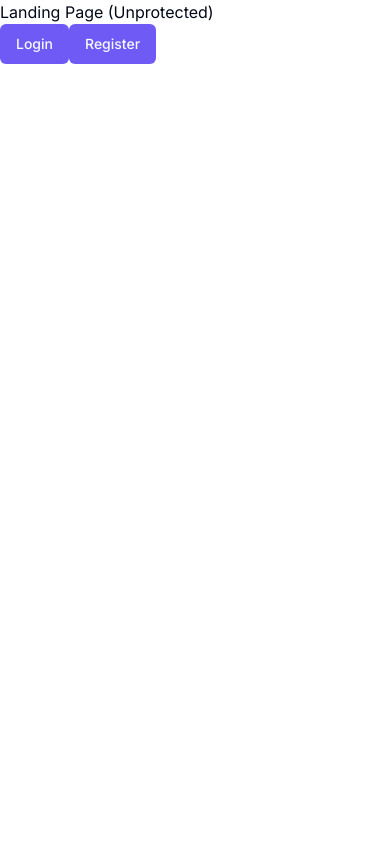
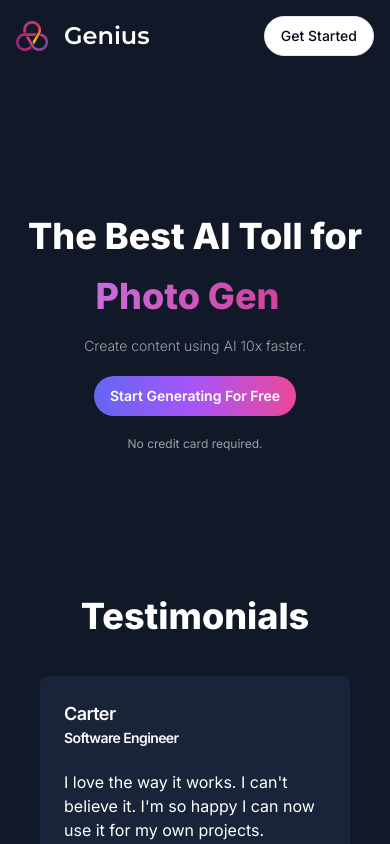
Before and after one commit to crash2410/ai_chat, a Next.js app: page / in a window 390 px wide. Built offline with nearby package versions, Linux system fonts and the light colour scheme; no server answers.

Commit message:
Настройка главной страницы - LandingPage

```diff
--- /dev/null
+++ b/app/(landing)/layout.tsx
@@ -0,0 +1,17 @@
+/**
+ * Компонент LandingPage отображает главную страницу.
+ *
+ * @param children - дочерние элементы компонента.
+ * @returns JSX-элемент главной страницы.
+ */
+const LandingPage = ({children}: { children: React.ReactNode }) => {
+    return (
+        <main className="h-full bg-[#111827] overflow-auto">
+            <div className="mx-auto max-w-screen-xl h-full w-full">
+                {children}
+            </div>
+        </main>
+    )
+}
+
+export default LandingPage;
--- a/app/(landing)/page.tsx
+++ b/app/(landing)/page.tsx
@@ -1,21 +1,23 @@
-import {Button} from "@/components/ui/button";
-import Link from "next/link";
+import {LandingNavbar} from "@/components/landing-navbar";
+import {LandingHero} from "@/components/landing-hero";
+import {LandingContent} from "@/components/landing-content";
+
+/**
+ * Компонент LandingPage отображает главную страницу.
+ *
+ * @returns JSX-элемент главной страницы.
+ */
 const LandingPage = () => {
     return (
-        <div>
-            Landing Page (Unprotected)
-            <div>
-                <Link href="/sign-in">
-                    <Button>
-                        Login
-                    </Button>
-                </Link>
-                <Link href="/sign-up">
-                    <Button>
-                        Register
-                    </Button>
-                </Link>
-            </div>
+        <div className="h-full ">
+            {/* Верхняя навигационная панель */}
+            <LandingNavbar/>
+
+            {/* Заголовок */}
+            <LandingHero/>
+
+            {/* Блок с отзывами */}
+            <LandingContent/>
         </div>
     )
 }
--- /dev/null
+++ b/components/landing-content.tsx
@@ -0,0 +1,68 @@
+"use client"
+
+import {Card, CardContent, CardHeader, CardTitle} from "@/components/ui/card";
+
+const testimonials = [
+    {
+        name: "Carter",
+        avatar: "C",
+        title: "Software Engineer",
+        description: "I love the way it works. I can't believe it. I'm so happy I can now use it for my own projects.",
+    },
+    {
+        name: "Antonio",
+        avatar: "A",
+        title: "Manager",
+        description: "I love the way it works. I can't believe it. I'm so happy I can now use it for my own projects.",
+    },
+    {
+        name: "John",
+        avatar: "J",
+        title: "Developer",
+        description: "I love the way it works. I can't believe it. I'm so happy I can now use it for my own projects.",
+    },
+    {
+        name: "Steve",
+        avatar: "S",
+        title: "Front-End Developer",
+        description: "I love the way it works. I can't believe it. I'm so happy I can now use it for my own projects.",
+    },
+]
+
+/**
+ * Компонент LandingContent отображает блок с отзывами (Testimonials).
+ */
+export const LandingContent = () => {
+    return (
+        <div className="px-10 pb-20">
+            {/* Заголовок */}
+            <h2 className="text-center text-4xl text-white font-extrabold mb-10">
+                Testimonials
+            </h2>
+            {/* Сетка с карточками */}
+            <div className="grid grid-cols-1 sm:grid-cols-2 md:grid-cols-3 lg:grid-cols-4 gap-4">
+                {/* Маппинг массива отзывов на карточки */}
+                {testimonials.map((item) => (
+                    <Card
+                        key={item.description}
+                        className="bg-[#192339] border-none text-white"
+                    >
+                        {/* Заголовок карточки */}
+                        <CardHeader>
+                            <CardTitle className="flex items-center gap-x-2">
+                                <div>
+                                    {/* Имя автора */}
+                                    <p className="text-lg">{item.name}</p>
+                                    {/* Должность автора */}
+                                    <p className="text-zcinc-400 text-sm">{item.title}</p>
+                                </div>
+                            </CardTitle>
+                            {/* Описание отзыва */}
+                            <CardContent className="pt-4 px-0">{item.description}</CardContent>
+                        </CardHeader>
+                    </Card>
+                ))}
+            </div>
+        </div>
+    );
+};
--- /dev/null
+++ b/components/landing-hero.tsx
@@ -0,0 +1,52 @@
+"use client"
+
+import {useAuth} from "@clerk/nextjs";
+import TypewriterComponent from "typewriter-effect";
+import Link from "next/link";
+import {Button} from "@/components/ui/button";
+
+/**
+ * Компонент, отображающий заголовок на главной странице.
+ *
+ * @returns JSX-элемент заголовка
+ */
+export const LandingHero = () => {
+    const {isSignedIn} = useAuth();
+
+    return (
+        <div className="text-white font-bold py-36 text-center space-y-5">
+            <div className="text-4xl sm:text-5xl md:text-6xl lg:text-7xl space-y-5 font-extrabold">
+                <h1>The Best AI Toll for</h1>
+                <div className="text-transparent bg-clip-text bg-gradient-to-r from-purple-400 to-pink-600">
+                    <TypewriterComponent
+                        options={{
+                            strings: [
+                                "Chatbot.",
+                                "Photo Generation.",
+                                "Music Generation.",
+                                "Code Generation.",
+                                "Video Gerenation."
+                            ],
+                            autoStart: true,
+                            loop: true,
+                        }}
+                    />
+                </div>
+            </div>
+            <div className="text-sm md:text-xl font-light text-zinc-400">
+                Create content using AI 10x faster.
+            </div>
+            <div>
+                <Link
+                    href={isSignedIn ? "/dashboard" : "/sign-up"}>
+                    <Button variant="premium" className="md:text-lg p-4 md:p-6 rounded-full font-semibold">
+                        Start Generating For Free
+                    </Button>
+                </Link>
+            </div>
+            <div className="text-zinc-400 text-xs md:text-sm font-normal">
+                No credit card required.
+            </div>
+        </div>
+    )
+}
--- /dev/null
+++ b/components/landing-navbar.tsx
@@ -0,0 +1,51 @@
+"use client"
+
+import {Montserrat} from "next/font/google"
+import Link from "next/link"
+import {useAuth} from "@clerk/nextjs";
+import Image from "next/image";
+import {cn} from "@/lib/utils";
+import {Button} from "@/components/ui/button";
+
+
+const font = Montserrat({
+    subsets: ["latin"],
+    weight: "600",
+});
+
+
+/**
+ * Компонент LandingNavbar отображает навигационную панель в верхней части страницы.
+ * @returns JSX-элемент навигационной панели.
+ */
+export const LandingNavbar = () => {
+    const {isSignedIn} = useAuth();
+
+    return (
+        <nav className="p-4 bg-transparent flex items-center justify-between">
+            {/* Логотип */}
+            <Link href="/" className="flex items-center">
+                <div className="relative h-8 w-8 mr-4">
+                    <Image
+                        fill
+                        alt="logo"
+                        src="/logo.png"
+                    />
+                </div>
+                <h1 className={cn("text-2xl font-bold text-white", font.className)}>
+                    Genius
+                </h1>
+            </Link>
+            {/* Кнопка "Get Started" */}
+            <div className="flex items-center gap-x-2">
+                <Link
+                    href={isSignedIn ? "/dashboard" : "/sign-in"}
+                >
+                    <Button variant="outline" className="rounded-full">
+                        Get Started
+                    </Button>
+                </Link>
+            </div>
+        </nav>
+    )
+}
--- a/package.json
+++ b/package.json
@@ -34,6 +34,7 @@
     "replicate": "^0.12.3",
     "tailwind-merge": "^2.0.0",
     "tailwindcss-animate": "^1.0.7",
+    "typewriter-effect": "^2.21.0",
     "zod": "^3.22.4",
     "zustand": "^4.3.9"
   },
```
Also changed, not shown: 1 other file (tests, documents, lock files or other folders).
